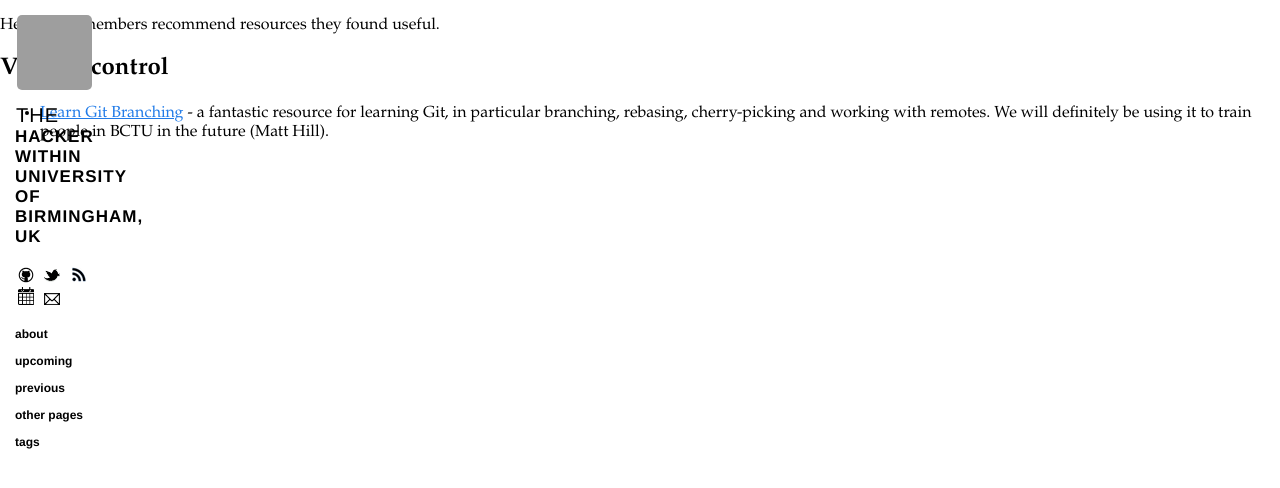
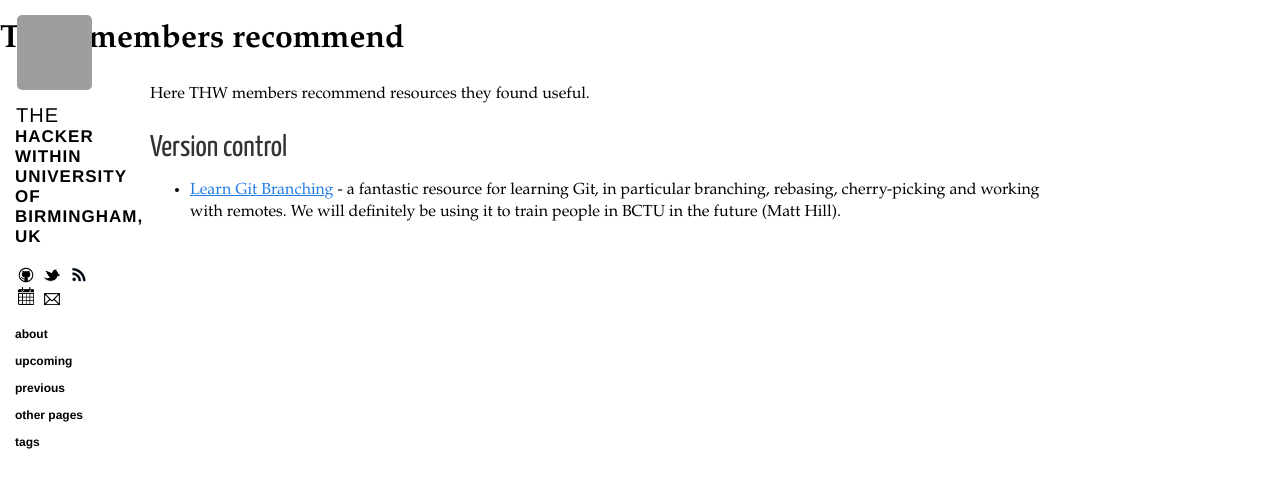
Before and after one commit to thehackerwithin/UoB, a Jekyll site: the page built from members_recommend.md, in a window 1280 px wide, cut to the strip 0-488 px from the top of the page. Built offline with Jekyll 4.4.1, drawn with Linux system fonts in a browser that asks for light colours; nearby versions of some CDN libraries; grey boxes are pictures that could not be loaded.

Commit message:
Make static pages look OK

```diff
--- a/members_recommend.md
+++ b/members_recommend.md
@@ -2,6 +2,10 @@
 layout: layout
 title: "THW members recommend"
 ---
+
+# THW members recommend
+
+<section class="content">
 
 Here THW members recommend resources they found useful.
 
@@ -11,3 +15,5 @@ Here THW members recommend resources they found useful.
   resource for learning Git, in particular branching, rebasing, cherry-picking
   and working with remotes.  We will definitely be using it to train people in
   BCTU in the future (Matt Hill).
+
+</section>
```
Also changed, not shown: other.md (+6 -0 lines).
